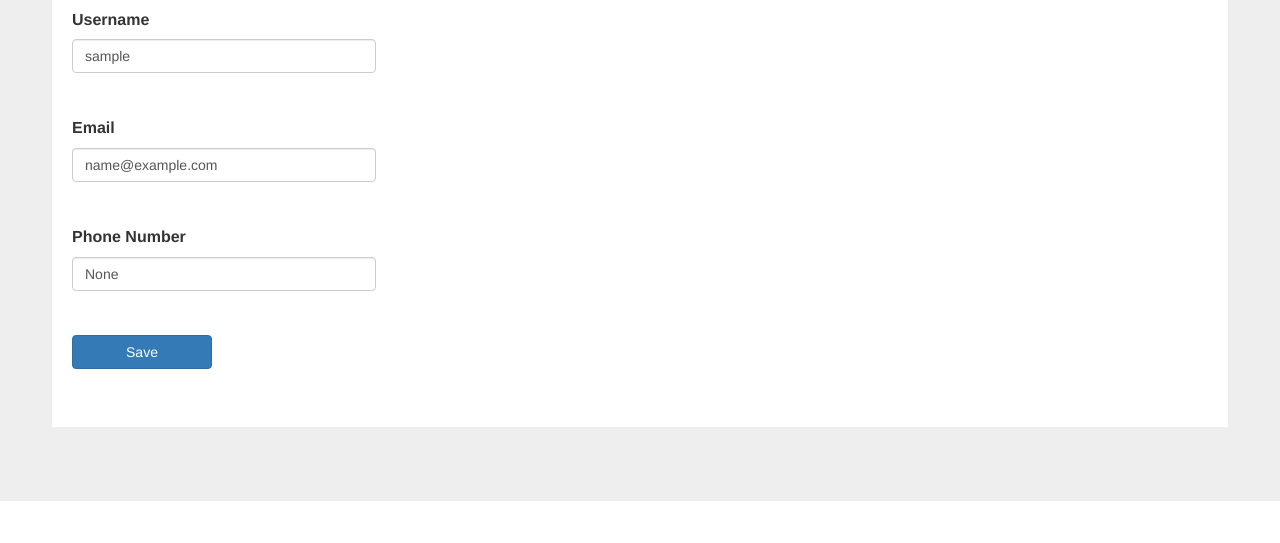
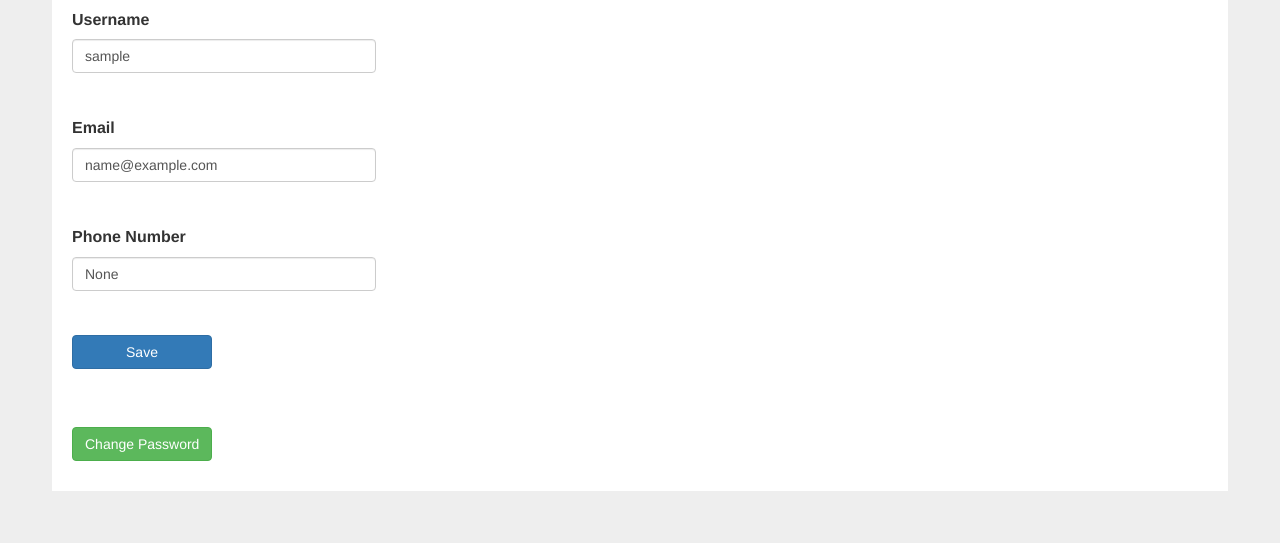
Before and after one commit to kavidey/ppe-exchange, a Flask app: page /edit_user_profile in a window 1280 px wide. Shown: the part 299-842 px from the top of the page. Before the commit the page ends 800 px from the top, so only its background shows below. Run offline with Flask 2, Linux system fonts and the light colour scheme; the visitor is signed in with stand-in values (Sample User, id 1); data comes from the database, SQL or seed files in the repository; some libraries are stand-ins or nearby versions.

Commit message:
Added change password to edit user profile

```diff
--- a/app/routes.py
+++ b/app/routes.py
@@ -384,18 +384,31 @@
 
 @app.route('/change_password', methods=['GET', 'POST'])
 def change_password():
-    user = User.query.filter_by(password_reset_key=request.args.get("key")).first()
-    if user is not None and request.args.get("key") != "":
-        form  = ChangePassword()
+    form  = ChangePassword()
+    if current_user.is_authenticated:
+        user = User.query.filter_by(username=current_user.username).first()
         if form.validate_on_submit():
             user.set_password(form.password.data)
             user.password_reset_key = ""
             db.session.commit()
             flash('Password succesfully updated')
-            return redirect(url_for('login'))
+            return redirect(url_for('index'))
         return render_template('change_password.html', title='Change Password', form=form)
+
     else:
-        return render_template('404.html')
+        user = User.query.filter_by(password_reset_key=request.args.get("key")).first()
+
+        if user is not None and request.args.get("key") != "":
+
+            if form.validate_on_submit():
+                user.set_password(form.password.data)
+                user.password_reset_key = ""
+                db.session.commit()
+                flash('Password succesfully updated')
+                return redirect(url_for('login'))
+            return render_template('change_password.html', title='Change Password', form=form)
+        else:
+            return render_template('404.html')
 
 @app.route('/reset_password', methods=['GET', 'POST'])
 def reset_password():
--- a/app/templates/edit_user_profile.html
+++ b/app/templates/edit_user_profile.html
@@ -30,7 +30,14 @@
             </p>
 
             <p>{{ form.submit(class_="btn btn-primary") }}</p>
+
         </form>
+
+        <p>
+            <a class = "btn btn-success" href="{{ url_for('change_password') }}">Change Password</a>
+
+
+        </p>
 
     </div>
 </div>
```
